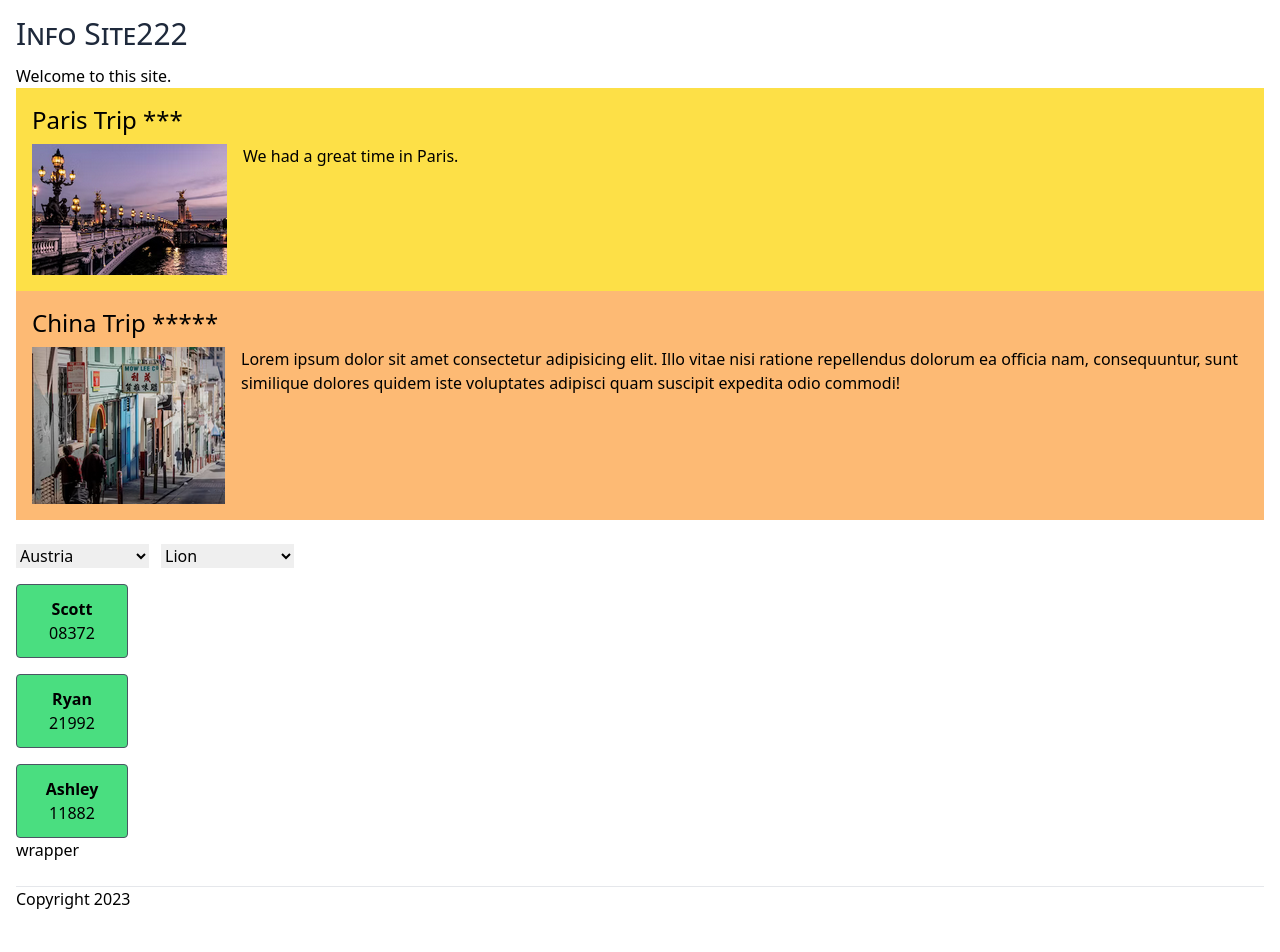
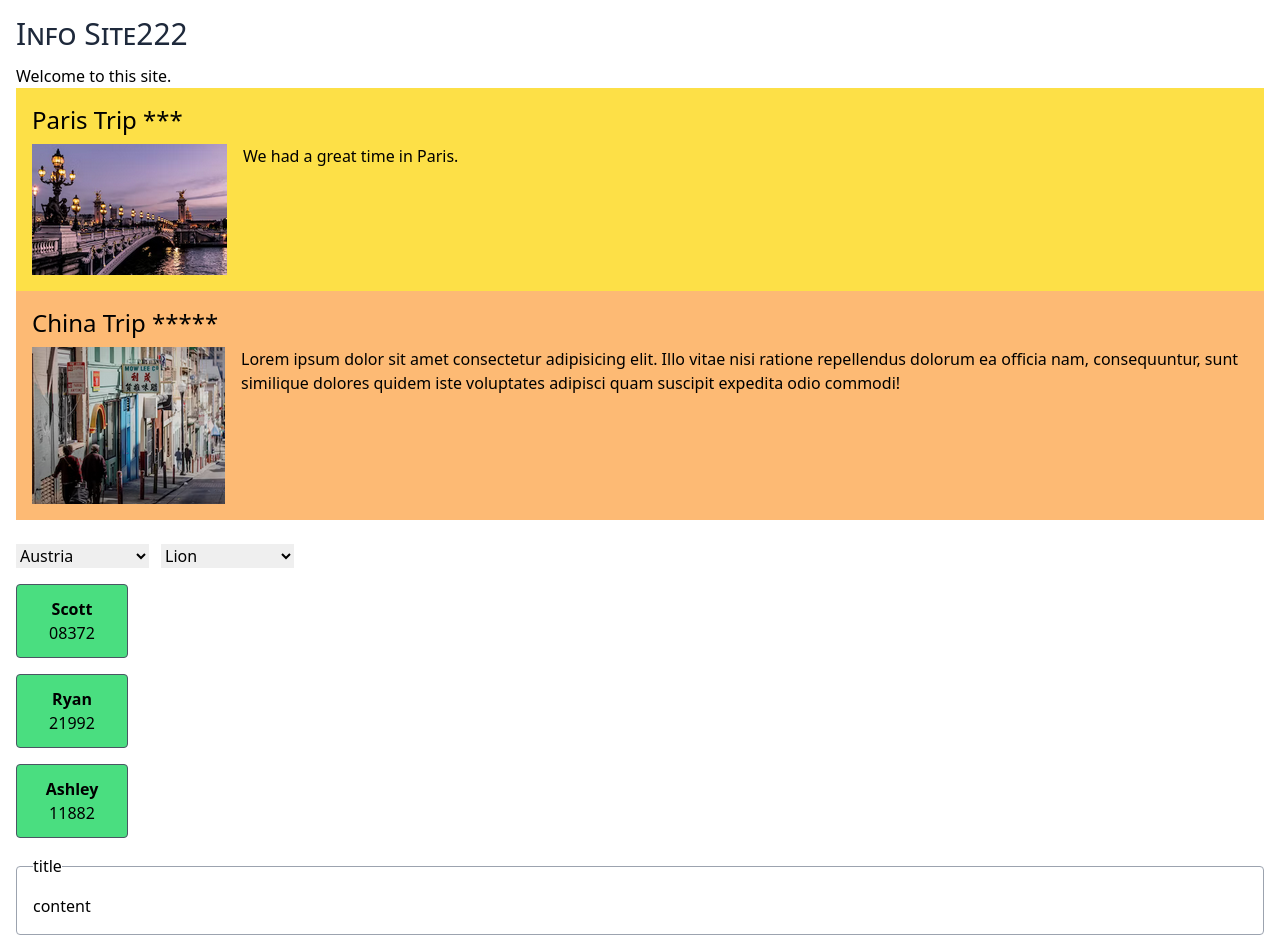
Before and after one commit to edwardtanguay/et992-vite-react-component-demo, a React (Vite) app: page / in a window 1280 px wide. Shown: the top 952 px of the page. Before the commit the page ends 927 px from the top, so only its background shows below. Built offline with nearby package versions, Linux system fonts and the light colour scheme.

Commit message:
fieldset works

```diff
--- a/src/components/Wrapper.tsx
+++ b/src/components/Wrapper.tsx
@@ -1,5 +1,8 @@
 export const Wrapper = () => {
 	return (
-		<p>wrapper</p>
+		<fieldset className="border border-gray-400 mt-4 p-4 rounded">
+			<legend>title</legend>
+			<p>content</p>
+		</fieldset>
 	)
 }
```
